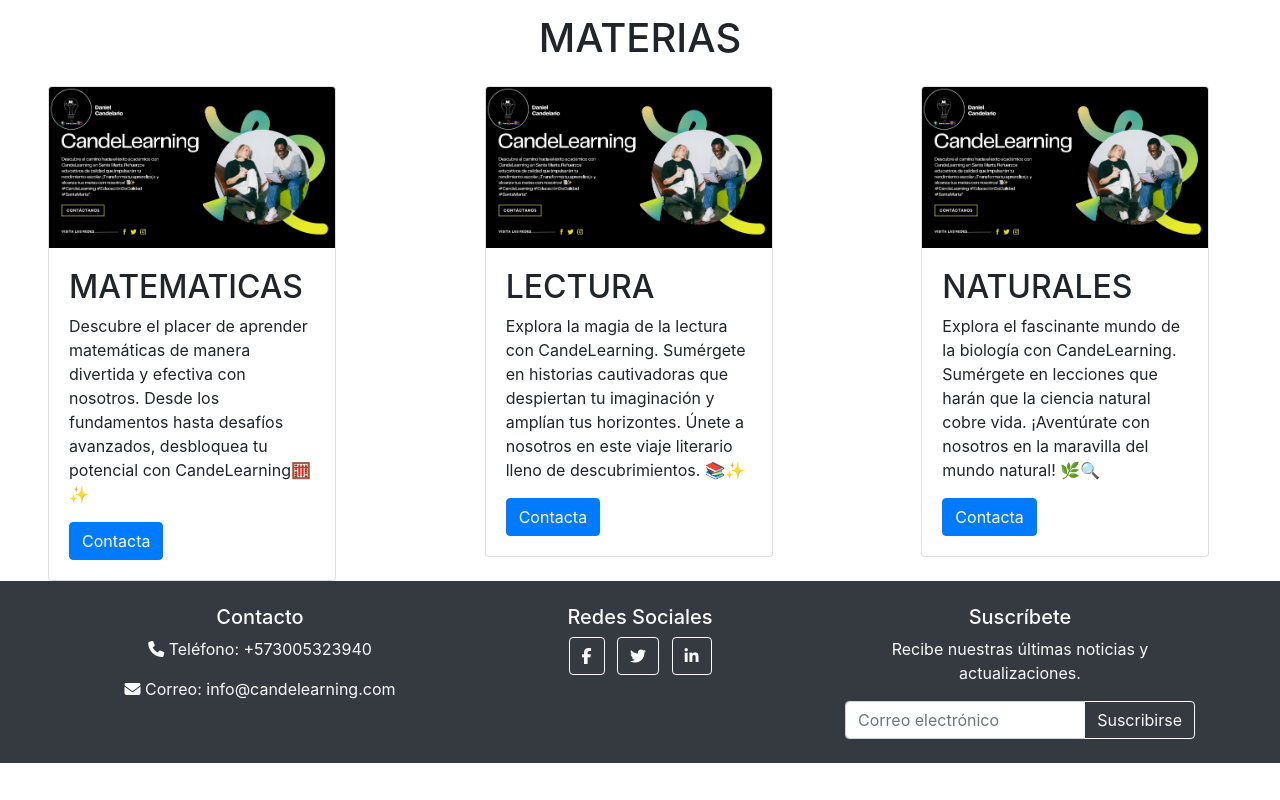
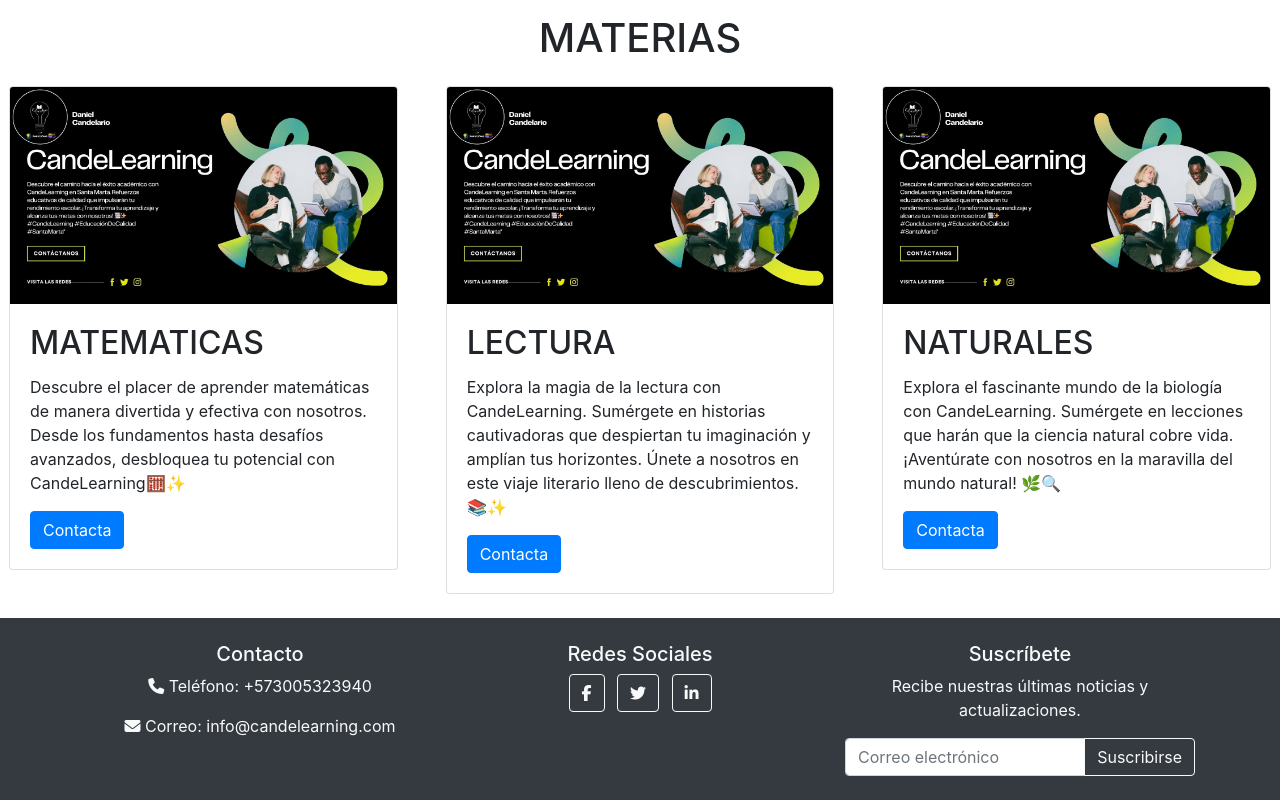
Before and after one commit to Danielcand28/Cande-Learning, a plain HTML site: page index.html in a window 1280 px wide. Shown: the part 1018-1818 px from the top of the page. Before the commit the page ends 1781 px from the top, so only its background shows below. Drawn offline with nearby package versions, Linux system fonts and the light colour scheme.

Commit message:
ajustes de card, apoyo con chatgpt para ajustar las card

```diff
--- a/index.html
+++ b/index.html
@@ -93,55 +93,45 @@
   <h1>MATERIAS</h1>
 </div>
 
-<div class="row mx-8">
+<div class="row justify-content-center">
   <!-- Tarjeta 1-->
-    <div class="col ml-5">
-        <div class="card" style="width: 18rem;">
+  <div class="col-lg-4 col-md-6 mb-4 px-4">
+      <div class="card">
           <img src="imagenes/pendiente...jpg" class="card-img-top" alt="Imagen de tarjeta">
           <div class="card-body">
-            <h2>MATEMATICAS</h2>
-            <p class="card-text">
-                Descubre el placer de aprender matemáticas de manera divertida y efectiva con nosotros. Desde los fundamentos hasta desafíos avanzados, desbloquea tu potencial con CandeLearning🧮✨
-            </p>
+              <h2 class="card-title">MATEMATICAS</h2>
+              <p class="card-text">Descubre el placer de aprender matemáticas de manera divertida y efectiva con nosotros. Desde los fundamentos hasta desafíos avanzados, desbloquea tu potencial con CandeLearning🧮✨</p>
               <a href="https://wa.me/+573005323940" class="btn btn-primary">Contacta</a>
           </div>
       </div>
   </div>
 
   <!-- Tarjeta 2-->
-  <div class="col ml-5">
-    <div class="card" style="width: 18rem;">
+  <div class="col-lg-4 col-md-6 mb-4 px-4">
+      <div class="card">
           <img src="imagenes/pendiente...jpg" class="card-img-top" alt="Imagen de tarjeta">
           <div class="card-body">
-        <h2>LECTURA</h2>
-        <p class="card-text">
-            Explora la magia de la lectura con CandeLearning. Sumérgete en historias cautivadoras que despiertan tu imaginación y amplían tus horizontes. Únete a nosotros en este viaje literario lleno de descubrimientos. 📚✨
-        </p>
+              <h2 class="card-title">LECTURA</h2>
+              <p class="card-text">Explora la magia de la lectura con CandeLearning. Sumérgete en historias cautivadoras que despiertan tu imaginación y amplían tus horizontes. Únete a nosotros en este viaje literario lleno de descubrimientos. 📚✨</p>
               <a href="https://wa.me/+573005323940" class="btn btn-primary">Contacta</a>
           </div>
       </div>
   </div>
 
   <!-- Tarjeta 3-->
-  <div class="col ml-5">
-    <div class="card" style="width: 18rem;">
+  <div class="col-lg-4 col-md-6 mb-4 px-4">
+      <div class="card">
           <img src="imagenes/pendiente...jpg" class="card-img-top" alt="Imagen de tarjeta">
           <div class="card-body">
-        <h2>NATURALES</h2>
-        <p class="card-text">
-            Explora el fascinante mundo de la biología con CandeLearning. Sumérgete en lecciones que harán que la ciencia natural cobre vida. ¡Aventúrate con nosotros en la maravilla del mundo natural! 🌿🔍
-        </p>
+              <h2 class="card-title">NATURALES</h2>
+              <p class="card-text">Explora el fascinante mundo de la biología con CandeLearning. Sumérgete en lecciones que harán que la ciencia natural cobre vida. ¡Aventúrate con nosotros en la maravilla del mundo natural! 🌿🔍</p>
               <a href="https://wa.me/+573005323940" class="btn btn-primary">Contacta</a>
           </div>
       </div>
   </div>
-
 </div>
 
 
-
-
-<!-- Pie de página -->
 <!-- Pie de página -->
 <footer class="bg-dark text-light text-center py-4">
   <div class="container">
```
Lines whose indentation alone changed are shown as unchanged.
